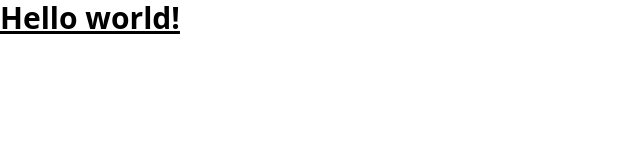
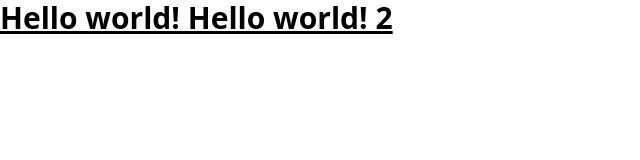
Before and after one commit to ZAKARIA-BEN-JEDDI/p-sauvgarde, a plain HTML site: page index.html in a window 1280 px wide. Shown: the whole page, without its empty margins (0-640 px from the left). Drawn offline with nearby package versions, Linux system fonts and the light colour scheme.

Commit message:
version 2

```diff
--- a/index.html
+++ b/index.html
@@ -7,7 +7,7 @@
 </head>
 <body>
   <h1 class="text-3xl font-bold underline">
-    Hello world!
+    Hello world! Hello world!  2
   </h1>
 </body>
 </html>
```
